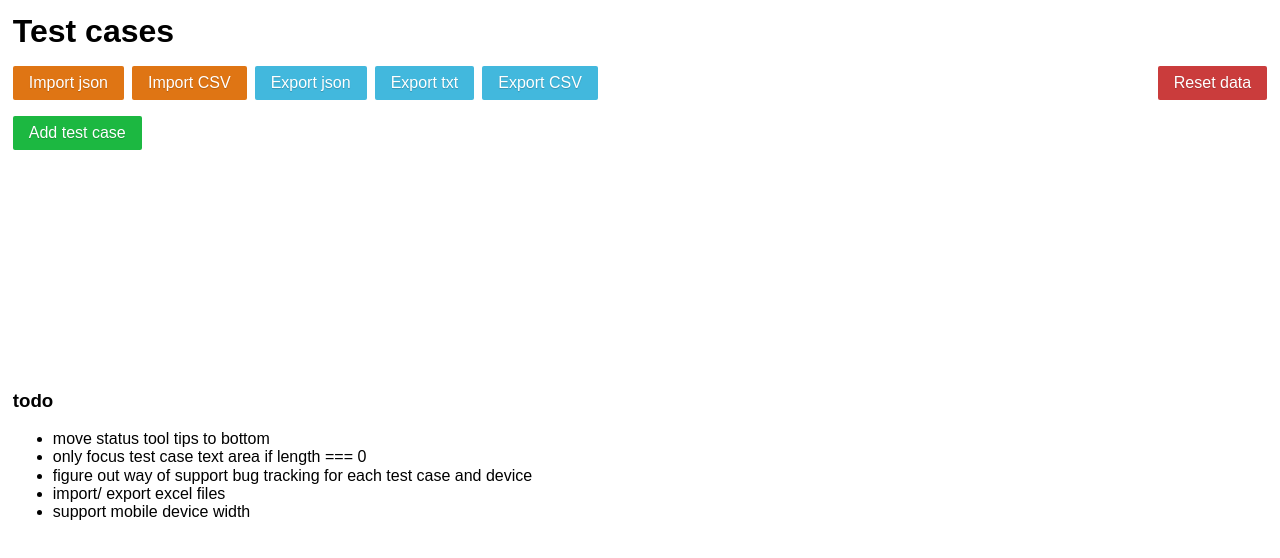
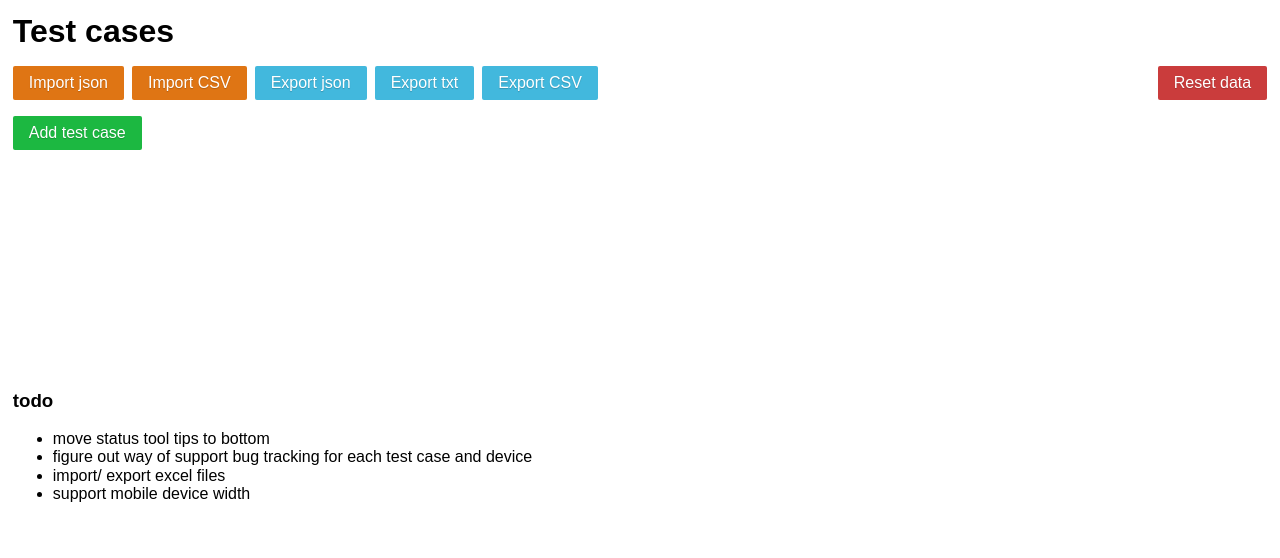
Before and after one commit to liamsain/test-case-tracker, a React (Create React App) app: page / in a window 1280 px wide. Shown: the top 558 px of the page. Built offline with nearby package versions, Linux system fonts and the light colour scheme.

Commit message:
only focus test case text area if it is empty. prevents last text area being focused by default on page load

```diff
--- a/src/App.js
+++ b/src/App.js
@@ -149,7 +149,6 @@ class App extends Component {
           <h3>todo</h3>
           <ul>
             <li>move status tool tips to bottom</li>
-            <li>only focus test case text area if length === 0</li>
             <li>figure out way of support bug tracking for each test case and device</li>
             <li>import/ export excel files</li>
             <li>support mobile device width</li>
--- a/src/Components/Row.jsx
+++ b/src/Components/Row.jsx
@@ -21,7 +21,7 @@ class Row extends Component {
             onChange={e => this.props.onChange(e, this.props.id)}
             value={this.props.case}
             name="case"
-            shouldFocusOnCreate
+            shouldFocusOnCreate={this.props.case.length === 0}
           />
         </td>
         <td>
```
